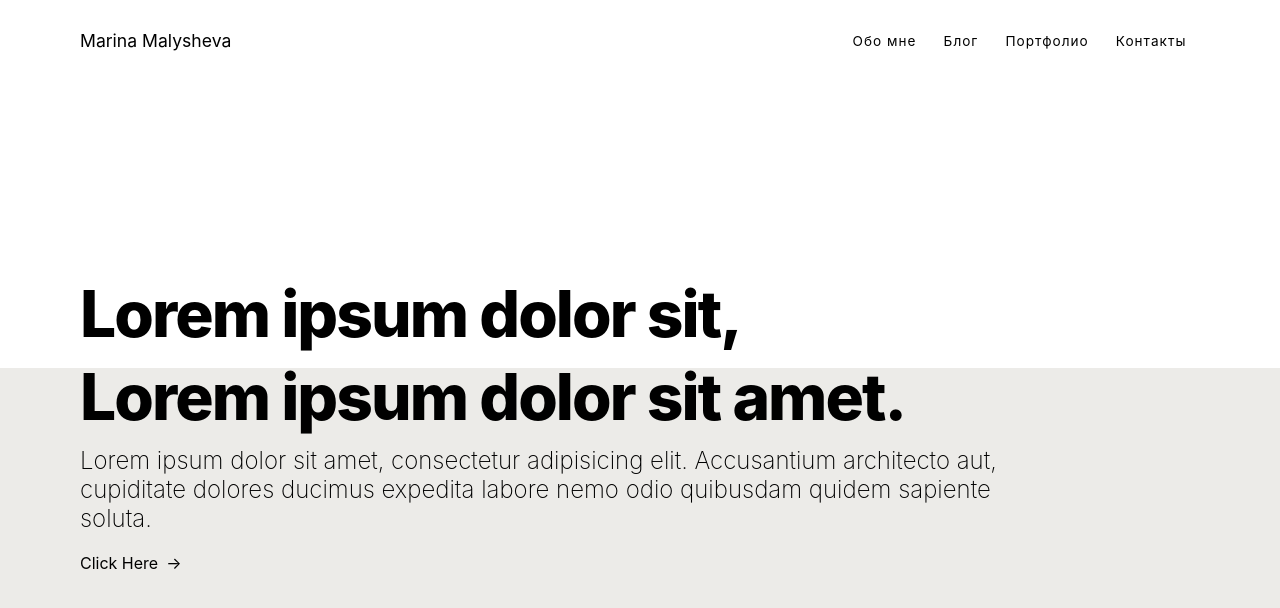
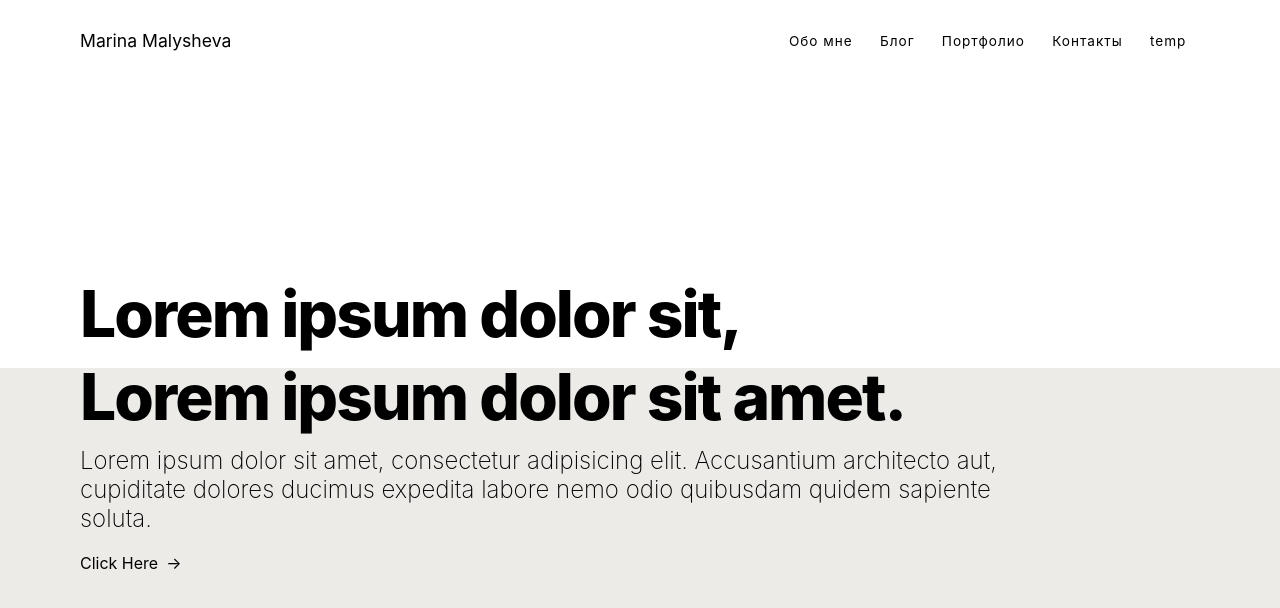
Before and after one commit to marmal2023/svelte-test, a SvelteKit app: page / in a window 1280 px wide. Shown: the top 608 px of the page. Built offline with nearby package versions, Linux system fonts and the light colour scheme.

Commit message:
добавлен блок скриптов

```diff
--- a/src/routes/+layout.svelte
+++ b/src/routes/+layout.svelte
@@ -1,20 +1,46 @@
+
+
 <nav>
     <div class="nav-container">
-      <a href="/" class="nav-logo" title="Back to Homepage">Marina Malysheva</a>
+        <a href="/" class="nav-logo" title="Back to Homepage"
+            >Marina Malysheva</a
+        >
         <div class="nav-links">
-        <a href="/about" class="link">Обо мне</a>
-        <a href="/blog" class="link">Блог</a>
-        <a href="/projects" class="link">Портфолио</a>
-        <a href="/contact" class="link">Контакты</a>
+            {#each nav as link}
+                <a href={link.href} class="link">{link.title}</a>
+            {/each}
         </div>
     </div>
 </nav>
 
 <div class="container">
     <!-- Pages will be injected below -->
-    <slot></slot>
+    <slot />
 </div>
-
+<script>
+    const nav = [
+        {
+            title: "Обо мне",
+            href: "/about",
+        },
+        {
+            title: "Блог",
+            href: "/blog",
+        },
+        {
+            title: "Портфолио",
+            href: "/project",
+        },
+        {
+            title: "Контакты",
+            href: "/contact",
+        },
+        {
+            title: "temp",
+            href: "/temp",
+        }
+    ];
+</script>
 <style>
     .container {
         max-width: 1400px;
```
Lines whose indentation alone changed are shown as unchanged.
